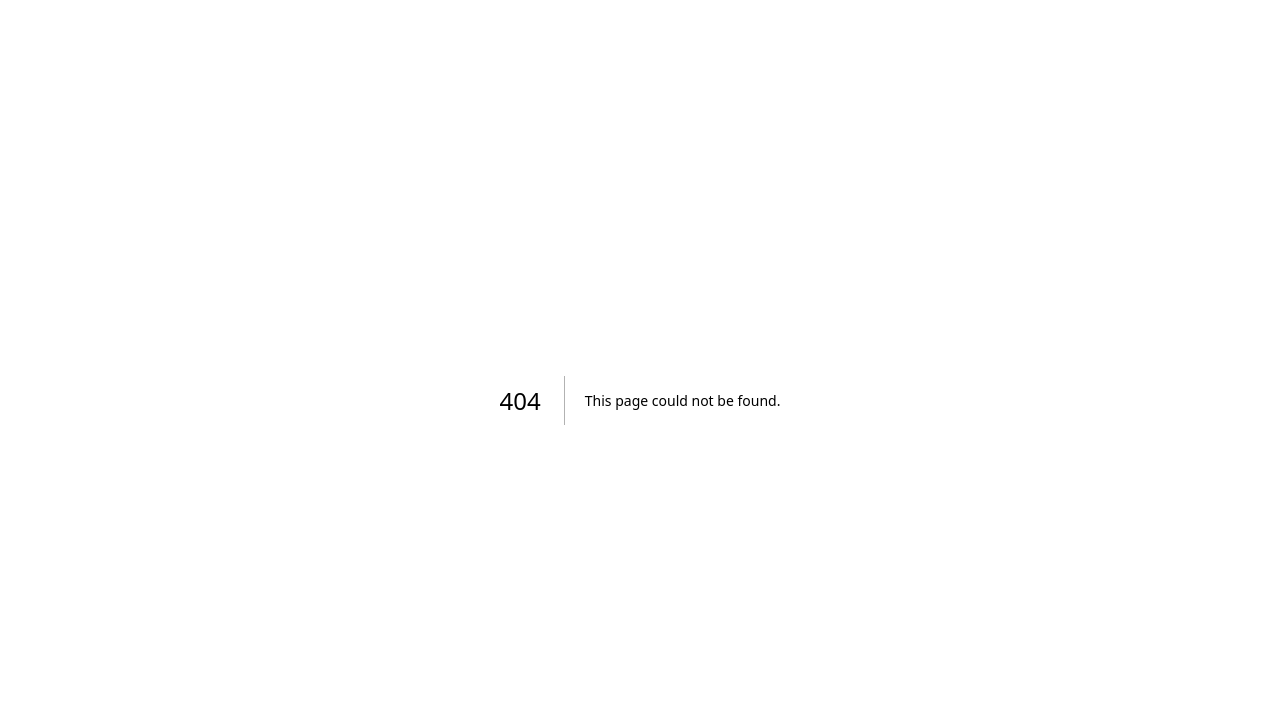
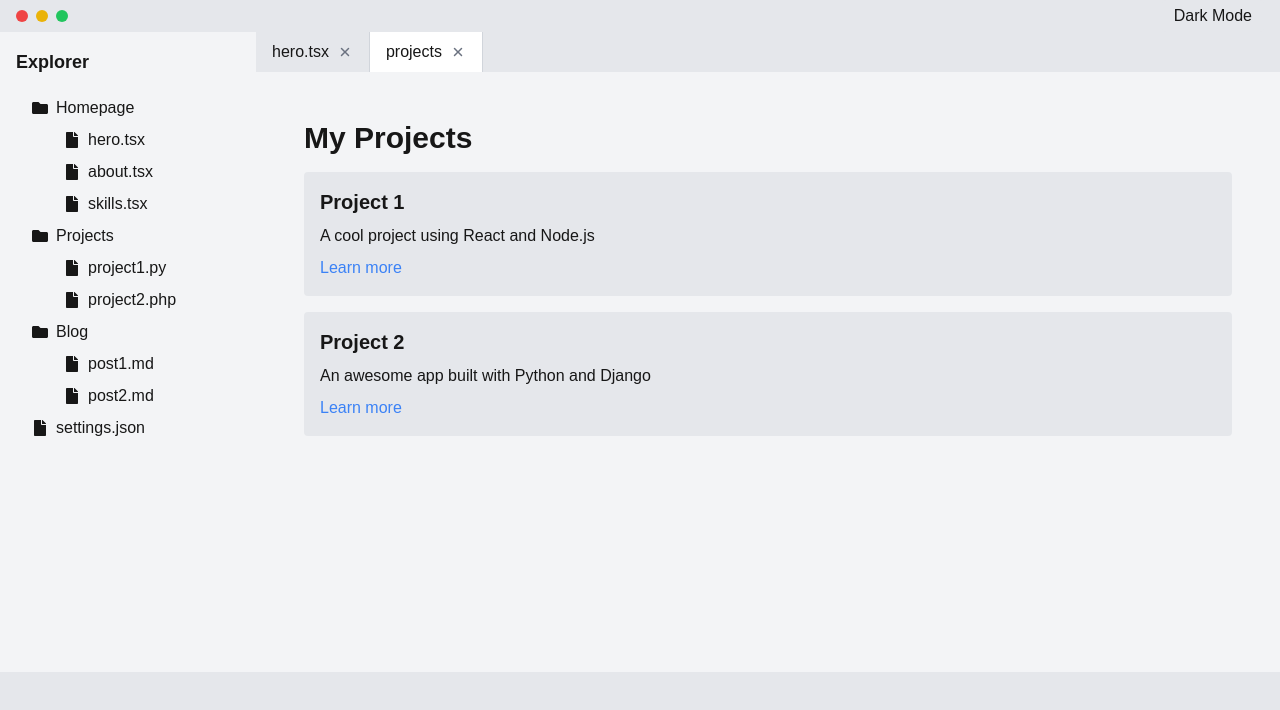
Before and after one commit to jemil-suleimanov/jemil-s, a Next.js app: page /projects in a window 1280 px wide. Before the commit this address had no page. Shown: the top 710 px of the page. Built offline with nearby package versions, Linux system fonts and the light colour scheme.

Commit message:
initial commit

```diff
--- /dev/null
+++ b/app/about/page.tsx
@@ -0,0 +1,21 @@
+"use client";
+
+import React from 'react';
+
+const About: React.FC = () => {
+  return (
+    <div className="min-h-screen p-8">
+      <h2 className="text-3xl font-bold mb-4">About Me</h2>
+      <p className="mb-4">
+        I'm a full-stack developer with a passion for creating intuitive and efficient web applications.
+        My experience spans across various technologies, including React, Node.js, and Python.
+      </p>
+      <p>
+        When I'm not coding, you can find me exploring new technologies, contributing to open-source projects,
+        or enjoying a good book on software architecture.
+      </p>
+    </div>
+  );
+};
+
+export default About;
--- a/app/layout.tsx
+++ b/app/layout.tsx
@@ -1,6 +1,13 @@
-import type { Metadata } from "next";
+'use client'
+
+import React, { useState, useEffect } from 'react';
 import localFont from "next/font/local";
 import "./globals.css";
+import { ThemeProvider } from 'next-themes';
+import { usePathname } from 'next/navigation';
+import FileExplorer from '../components/FileExplorer';
+import ThemeSwitcher from '../components/ThemeSwitcher';
+import Tabs from '../components/Tabs';
 
 const geistSans = localFont({
   src: "./fonts/GeistVF.woff",
@@ -13,22 +20,72 @@ const geistMono = localFont({
   weight: "100 900",
 });
 
-export const metadata: Metadata = {
-  title: "Create Next App",
-  description: "Generated by create next app",
-};
-
 export default function RootLayout({
   children,
 }: Readonly<{
   children: React.ReactNode;
 }>) {
+  const [openTabs, setOpenTabs] = useState<{ name: string; path: string }[]>([
+    { name: 'hero.tsx', path: '/' }
+  ]);
+  const pathname = usePathname();
+
+  useEffect(() => {
+    const currentPath = pathname;
+    const tabName = currentPath === '/' ? 'hero.tsx' : currentPath.split('/').pop() || '';
+
+    if (!openTabs.some(tab => tab.path === currentPath)) {
+      setOpenTabs(prev => [...prev, { name: tabName, path: currentPath }]);
+    }
+  }, [pathname, openTabs]);
+
+  const handleCloseTab = (path: string) => {
+    setOpenTabs(prev => prev.filter(tab => tab.path !== path));
+    if (pathname === path && openTabs.length > 1) {
+      window.history.pushState(null, '', openTabs[0]?.path || '/');
+    }
+  };
+
   return (
     <html lang="en">
       <body
-        className={`${geistSans.variable} ${geistMono.variable} antialiased`}
+        className={`${geistSans.variable} ${geistMono.variable} antialiased bg-gray-100 dark:bg-gray-900`}
       >
-        {children}
+        <ThemeProvider attribute="class">
+          <div className="flex flex-col h-screen">
+            {/* Top System Bar */}
+            <div className="bg-gray-200 dark:bg-gray-800 h-8 flex items-center justify-between px-4">
+              {/* macOS window controls */}
+              <div className="flex space-x-2">
+                <div className="w-3 h-3 rounded-full bg-red-500"></div>
+                <div className="w-3 h-3 rounded-full bg-yellow-500"></div>
+                <div className="w-3 h-3 rounded-full bg-green-500"></div>
+              </div>
+              {/* Theme Switcher */}
+              <ThemeSwitcher />
+            </div>
+
+            <div className="flex flex-1 overflow-hidden">
+              {/* Left Sidebar */}
+              <div className="w-64 bg-gray-100 dark:bg-gray-800 overflow-y-auto">
+                <FileExplorer />
+              </div>
+
+              {/* Main Content Area */}
+              <div className="flex-1 overflow-hidden flex flex-col">
+                <Tabs tabs={openTabs} onCloseTab={handleCloseTab} />
+                <div className="flex-1 overflow-y-auto p-4">
+                  {children}
+                </div>
+              </div>
+            </div>
+
+            {/* Bottom Terminal (placeholder for future implementation) */}
+            <div className="h-32 bg-gray-200 dark:bg-gray-800">
+              {/* Terminal content (to be implemented) */}
+            </div>
+          </div>
+        </ThemeProvider>
       </body>
     </html>
   );
--- a/app/page.tsx
+++ b/app/page.tsx
@@ -1,3 +1,5 @@
+'use client'
+
 import Image from "next/image";
 
 export default function Home() {
--- /dev/null
+++ b/app/projects/page.tsx
@@ -0,0 +1,30 @@
+"use client";
+
+import React from 'react';
+import Link from 'next/link';
+
+const projects = [
+  { id: 1, name: 'Project 1', description: 'A cool project using React and Node.js' },
+  { id: 2, name: 'Project 2', description: 'An awesome app built with Python and Django' },
+];
+
+const Projects: React.FC = () => {
+  return (
+    <div className="min-h-screen p-8">
+      <h2 className="text-3xl font-bold mb-4">My Projects</h2>
+      <div className="space-y-4">
+        {projects.map((project) => (
+          <div key={project.id} className="bg-gray-200 dark:bg-gray-700 p-4 rounded">
+            <h3 className="text-xl font-semibold mb-2">{project.name}</h3>
+            <p className="mb-2">{project.description}</p>
+            <Link href={`/projects/${project.id}`} className="text-blue-500 hover:underline">
+              Learn more
+            </Link>
+          </div>
+        ))}
+      </div>
+    </div>
+  );
+};
+
+export default Projects;
--- /dev/null
+++ b/app/skills/page.tsx
@@ -0,0 +1,24 @@
+"use client";
+
+import React from 'react';
+
+const skills = [
+  'JavaScript', 'TypeScript', 'React', 'Node.js', 'Python', 'SQL', 'Git', 'Docker'
+];
+
+const Skills: React.FC = () => {
+  return (
+    <div className="min-h-screen p-8">
+      <h2 className="text-3xl font-bold mb-4">My Skills</h2>
+      <div className="grid grid-cols-2 md:grid-cols-3 gap-4">
+        {skills.map((skill, index) => (
+          <div key={index} className="bg-gray-200 dark:bg-gray-700 p-4 rounded">
+            {skill}
+          </div>
+        ))}
+      </div>
+    </div>
+  );
+};
+
+export default Skills;
--- /dev/null
+++ b/components/FileExplorer.tsx
@@ -0,0 +1,69 @@
+"use client";
+
+import React from 'react';
+import Link from 'next/link';
+import { FaFolder, FaFile } from 'react-icons/fa';
+
+interface FileItem {
+  name: string;
+  type: 'folder' | 'file';
+  path: string;
+  children?: FileItem[];
+}
+
+const fileStructure: FileItem[] = [
+  {
+    name: 'Homepage',
+    type: 'folder',
+    path: '/',
+    children: [
+      { name: 'hero.tsx', type: 'file', path: '/' },
+      { name: 'about.tsx', type: 'file', path: '/about' },
+      { name: 'skills.tsx', type: 'file', path: '/skills' },
+    ],
+  },
+  {
+    name: 'Projects',
+    type: 'folder',
+    path: '/projects',
+    children: [
+      { name: 'project1.py', type: 'file', path: '/projects/1' },
+      { name: 'project2.php', type: 'file', path: '/projects/2' },
+    ],
+  },
+  {
+    name: 'Blog',
+    type: 'folder',
+    path: '/blog',
+    children: [
+      { name: 'post1.md', type: 'file', path: '/blog/1' },
+      { name: 'post2.md', type: 'file', path: '/blog/2' },
+    ],
+  },
+  { name: 'settings.json', type: 'file', path: '/settings' },
+];
+
+const FileExplorer: React.FC = () => {
+  const renderFileItem = (item: FileItem) => (
+    <div key={item.path} className="pl-4">
+      <Link href={item.path} className="flex items-center py-1 hover:bg-gray-200 dark:hover:bg-gray-700">
+        {item.type === 'folder' ? <FaFolder className="mr-2" /> : <FaFile className="mr-2" />}
+        {item.name}
+      </Link>
+      {item.children && (
+        <div className="pl-4">
+          {item.children.map(renderFileItem)}
+        </div>
+      )}
+    </div>
+  );
+
+  return (
+    <div className="p-4">
+      <h2 className="text-lg font-semibold mb-4">Explorer</h2>
+      {fileStructure.map(renderFileItem)}
+    </div>
+  );
+};
+
+export default FileExplorer;
--- /dev/null
+++ b/components/Tabs.tsx
@@ -0,0 +1,45 @@
+"use client";
+
+import React from 'react';
+import Link from 'next/link';
+import { usePathname } from 'next/navigation';
+import { IoClose } from 'react-icons/io5';
+
+interface Tab {
+  name: string;
+  path: string;
+}
+
+interface TabsProps {
+  tabs: Tab[];
+  onCloseTab: (path: string) => void;
+}
+
+const Tabs: React.FC<TabsProps> = ({ tabs, onCloseTab }) => {
+  const pathname = usePathname();
+
+  return (
+    <div className="flex bg-gray-200 dark:bg-gray-800 overflow-x-auto">
+      {tabs.map((tab) => (
+        <div
+          key={tab.path}
+          className={`flex items-center px-4 py-2 border-r border-gray-300 dark:border-gray-700 ${
+            pathname === tab.path ? 'bg-white dark:bg-gray-900' : ''
+          }`}
+        >
+          <Link href={tab.path} className="mr-2">
+            {tab.name}
+          </Link>
+          <button
+            onClick={() => onCloseTab(tab.path)}
+            className="text-gray-500 hover:text-gray-700 dark:text-gray-400 dark:hover:text-gray-200"
+          >
+            <IoClose />
+          </button>
+        </div>
+      ))}
+    </div>
+  );
+};
+
+export default Tabs;
--- /dev/null
+++ b/components/ThemeSwitcher.tsx
@@ -0,0 +1,19 @@
+"use client";
+
+import React from 'react';
+import { useTheme } from 'next-themes';
+
+const ThemeSwitcher: React.FC = () => {
+  const { theme, setTheme } = useTheme();
+
+  return (
+    <button
+      onClick={() => setTheme(theme === 'dark' ? 'light' : 'dark')}
+      className="px-3 py-1 rounded bg-gray-200 dark:bg-gray-700"
+    >
+      {theme === 'dark' ? 'Light Mode' : 'Dark Mode'}
+    </button>
+  );
+};
+
+export default ThemeSwitcher;
```
Also changed, not shown: package.json (+6 -4 lines), 1 other file (tests, documents, lock files or other folders).
